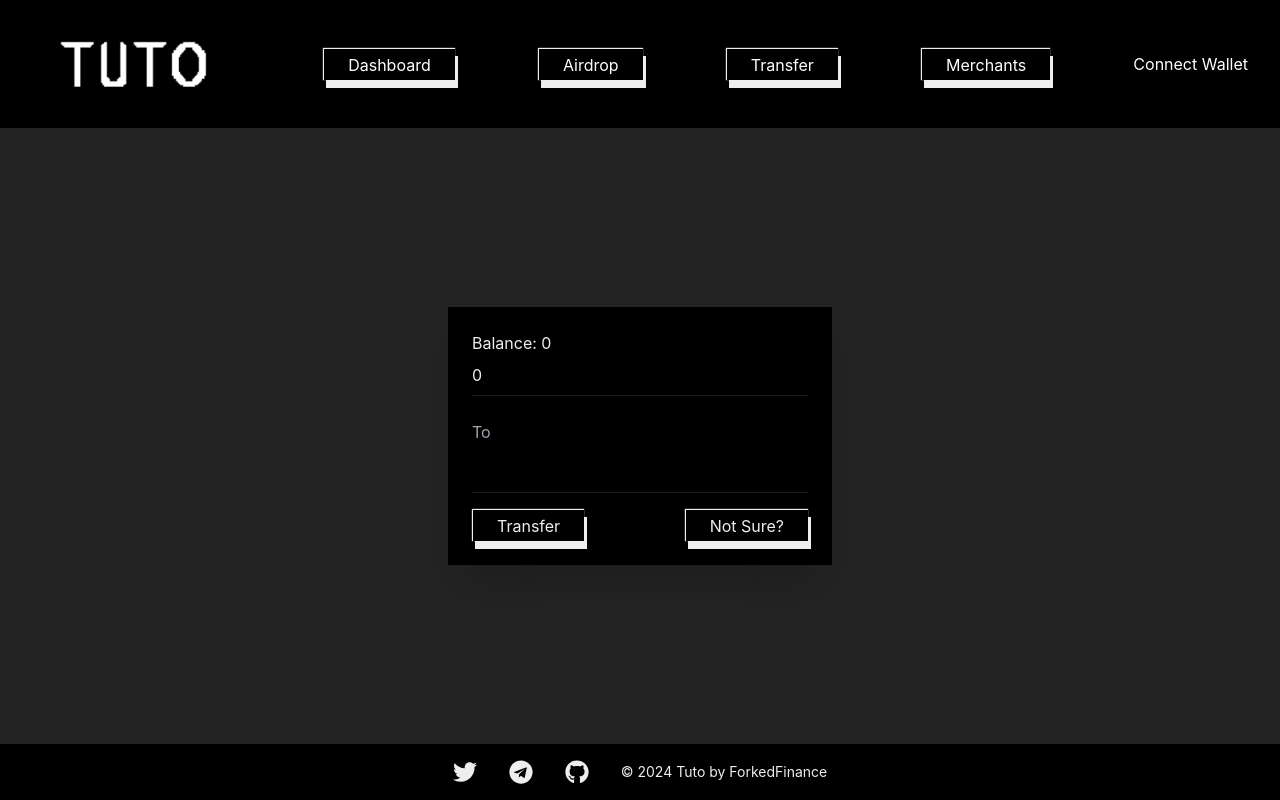
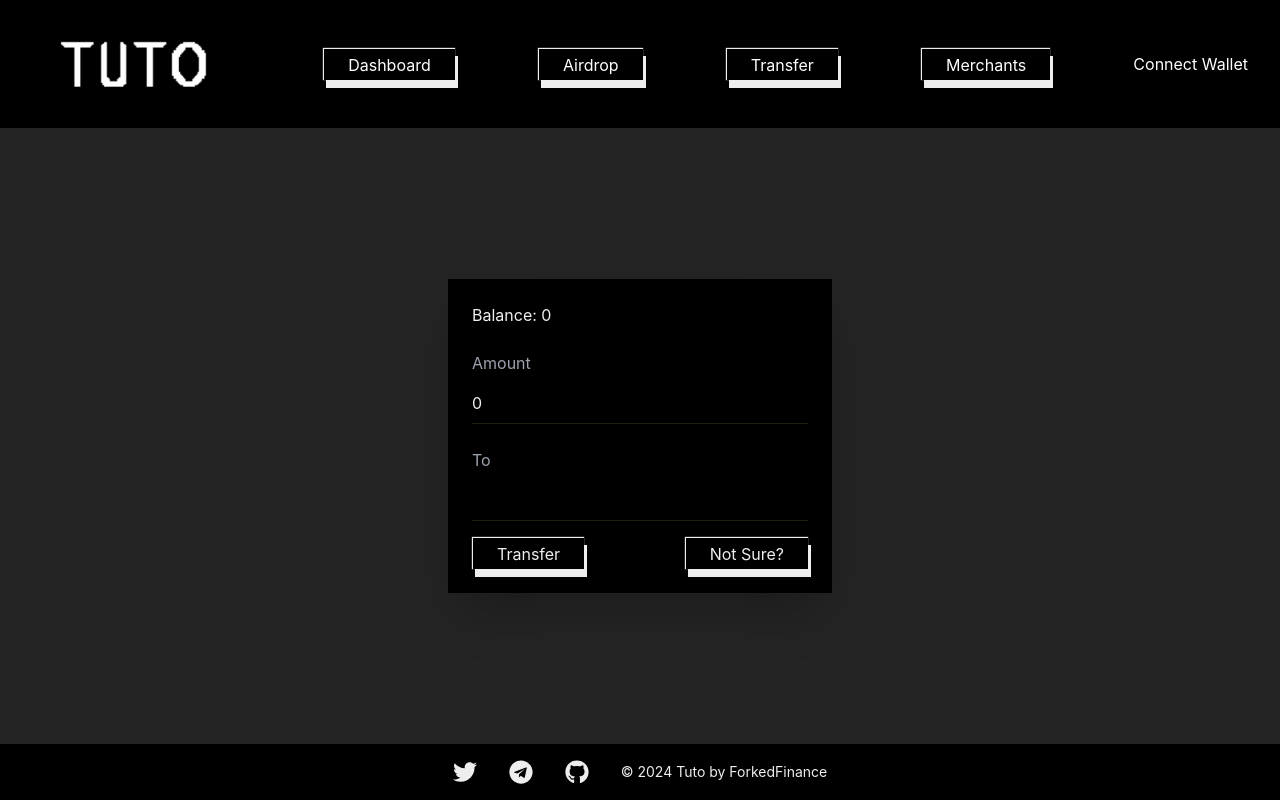
Before and after one commit to bb-face/forkedfinance-front-end, a React (Vite) app: page /transfer in a window 1280 px wide. Built offline with nearby package versions, Linux system fonts and the light colour scheme.

Commit message:
points round

```diff
--- a/src/pages/Airdrop.jsx
+++ b/src/pages/Airdrop.jsx
@@ -65,7 +65,7 @@ function Airdrop() {
             <td className="px-4 py-2 text-center">
               <WalletAddress address={entry.wallet} />
             </td>
-            <td className="px-4 py-2 text-center">{entry.points}</td>
+            <td className="px-4 py-2 text-center">{Math.round(entry.points)}</td>
           </tr>
         ))}
       </tbody>
--- a/src/pages/Transfer.jsx
+++ b/src/pages/Transfer.jsx
@@ -51,8 +51,10 @@ const Transfer = () => {
 
       const res = await requestTransfer(currentAddress, signedMessage, transferTo, transferAmount);
 
+      // TODO: do something with res
 
-      // TODO: do something with data
+
+      // PLS FIX
 
       // const newUserBalance = fetchUserBalance(currentAddress);
       // setUserBalance(newUserBalance);
@@ -119,6 +121,9 @@ const Transfer = () => {
           <div className="flex items-baseline space-x-2">
             Balance: {balance}
           </div>
+          <label htmlFor="amount" className="block text-gray-400 mb-2 mt-6">
+            Amount
+          </label>
           <NumberInput value={transferAmount} onChange={changeAmount} />
           <label htmlFor="toAddress" className="block text-gray-400 mb-2 mt-6">
             To
```
